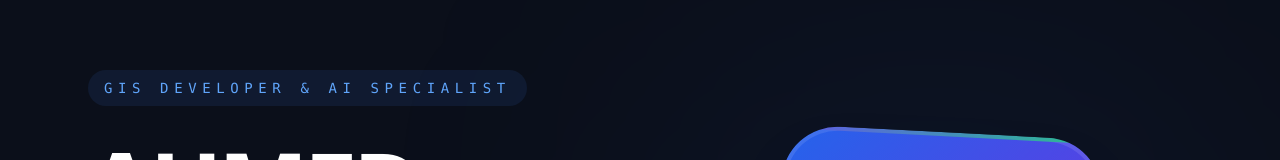
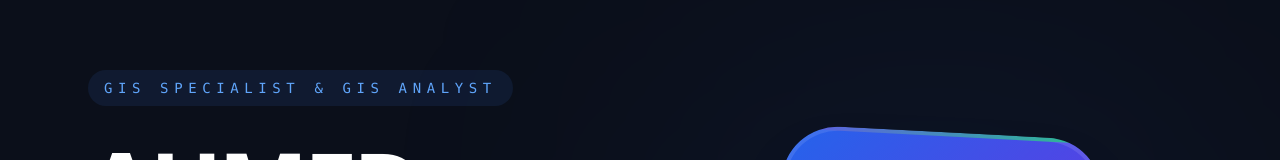
Before and after one commit to ahmedyasser2028/GIS-Portfolio, a plain HTML site: page index.html in a window 1280 px wide. Shown: the part 148-308 px from the top of the page. Drawn offline with nearby package versions, Linux system fonts and the light colour scheme.

Commit message:
Update index.html

```diff
--- a/index.html
+++ b/index.html
@@ -25,7 +25,7 @@
     <section id="home" class="min-h-screen flex items-center px-6 pt-20">
         <div class="max-w-7xl mx-auto grid md:grid-cols-2 gap-20 items-center">
             <div class="space-y-8">
-                <h2 class="text-blue-400 font-mono tracking-[0.4em] uppercase text-sm bg-blue-500/10 px-4 py-2 rounded-full inline-block">GIS Developer & AI Specialist</h2>
+                <h2 class="text-blue-400 font-mono tracking-[0.4em] uppercase text-sm bg-blue-500/10 px-4 py-2 rounded-full inline-block">GIS Specialist & GIS Analyst</h2>
                 <h1 class="text-6xl md:text-8xl font-black text-white leading-[0.9] uppercase tracking-tighter">
                     Ahmed<br><span class="gradient-text text-6xl md:text-8xl">Yasser</span>
                 </h1>
```
